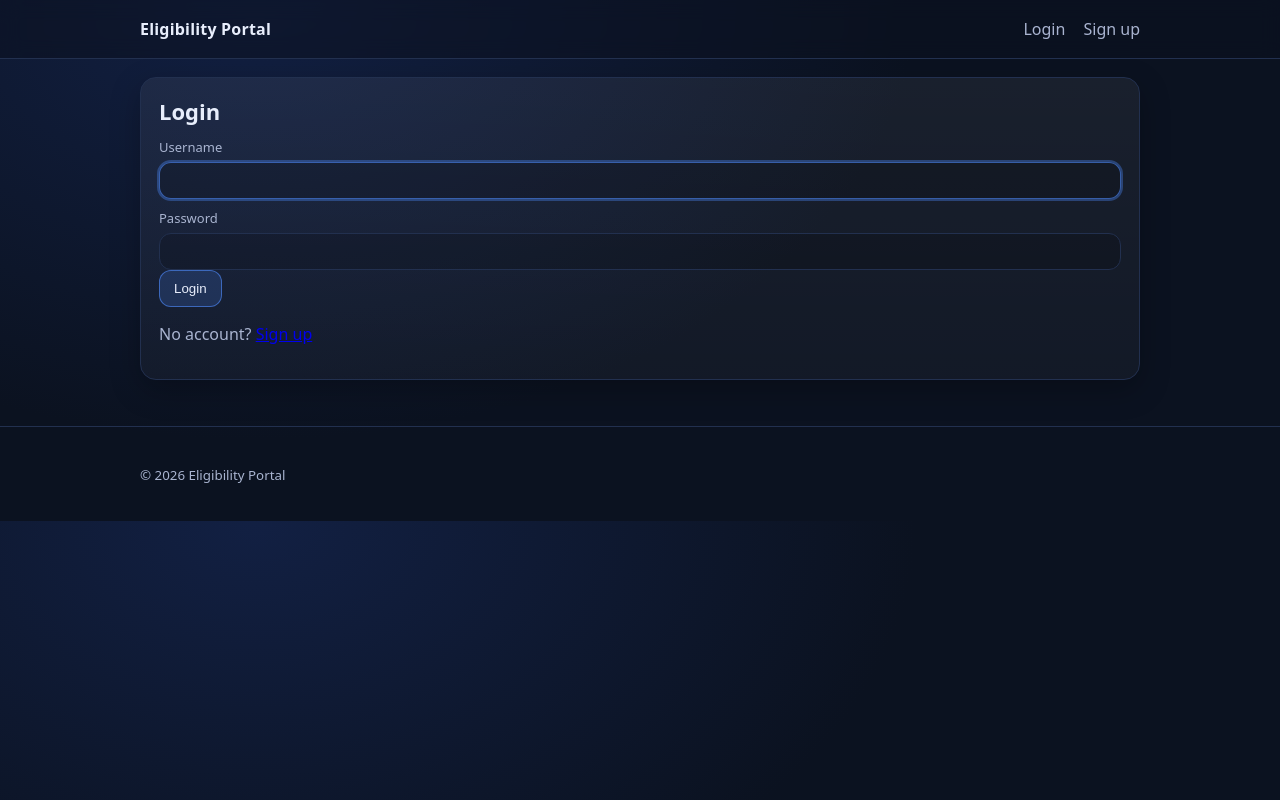
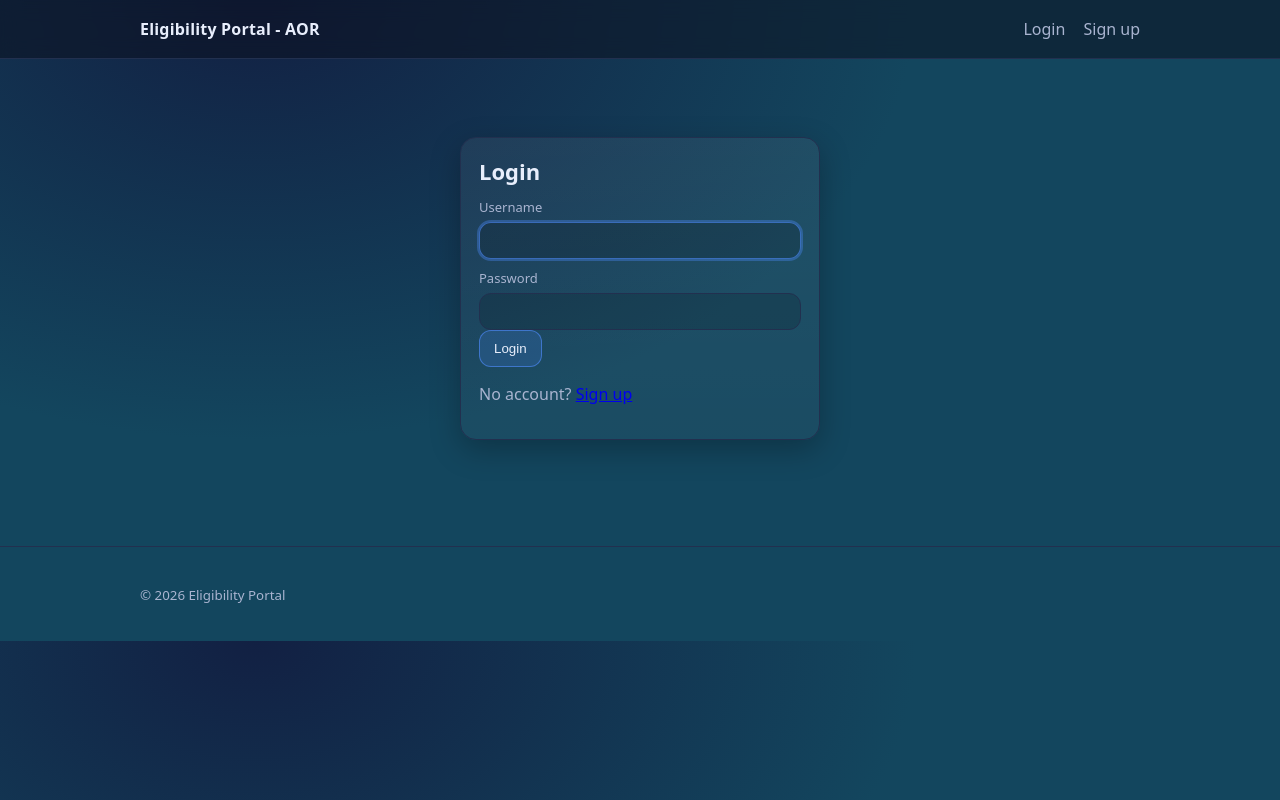
Before and after one commit to Misa923/eligibility-portal, a Django app: page /accounts/login/ in a window 1280 px wide. Run offline with Django 5.2, Linux system fonts and the light colour scheme.

Commit message:
style changed

```diff
--- a/static/css/styles.css
+++ b/static/css/styles.css
@@ -1,5 +1,5 @@
 :root{
-  --bg:#0b1220;
+  --bg:#13465e;
   --card:#121a2c;
   --text:#e8eefc;
   --muted:#a9b4d0;
@@ -32,6 +32,11 @@ body{
   border-radius:16px;
   padding:18px;
   box-shadow: 0 10px 30px rgba(0,0,0,.25);
+
+max-width: 360px;   /* adjust: 320–420px are common for login */
+  width: 100%;
+  margin: 60px auto;  /* centers the card */
+
 }
 
 h1{margin:0 0 12px 0; font-size: 22px}
@@ -113,6 +118,7 @@ h1{margin:0 0 12px 0; font-size: 22px}
 .delete{display:inline-flex; align-items:center; gap:8px; color: var(--muted); font-size: 13px}
 
 
+
 /* 1/28/26 */
 .note-row { margin-top: 10px; }
 .note-row textarea, .note-row input { width: 100%; }
--- a/templates/requestsapp/base.html
+++ b/templates/requestsapp/base.html
@@ -10,7 +10,7 @@
 <body>
   <header class="site-header">
     <div class="container header-row">
-      <div class="brand"><a href="{% url 'dashboard' %}">Eligibility Portal</a></div>
+      <div class="brand"><a href="{% url 'dashboard' %}">Eligibility Portal - AOR</a></div>
       <nav class="nav">
         {% if user.is_authenticated %}
           <a href="{% url 'dashboard' %}">My Requests</a>
--- a/templates/requestsapp/dashboard.html
+++ b/templates/requestsapp/dashboard.html
@@ -25,7 +25,7 @@
               <td>{{ r.created_at|date:"M d, Y g:i A" }}</td>
               <td><span class="pill {{ r.status|lower }}">{{ r.get_status_display }}</span></td>
               <td>{{ r.clients.count }}</td>
-              <td><a href="{% url 'request_detail' r.id %}">View</a></td>
+              <td ><a href="{% url 'request_detail' r.id %}" style="color:yellow;">View</a></td>
             </tr>
           {% endfor %}
         </tbody>
--- a/templates/requestsapp/login.html
+++ b/templates/requestsapp/login.html
@@ -1,6 +1,6 @@
 {% extends "requestsapp/base.html" %}
 {% load static %}
-{% block title %}Login · Eligibility Portal{% endblock %}
+{% block title %}Login · Eligibility Portal - Welcome Arkansas{% endblock %}
 {% block content %}
   <div class="card">
     <h1>Login</h1>
```
